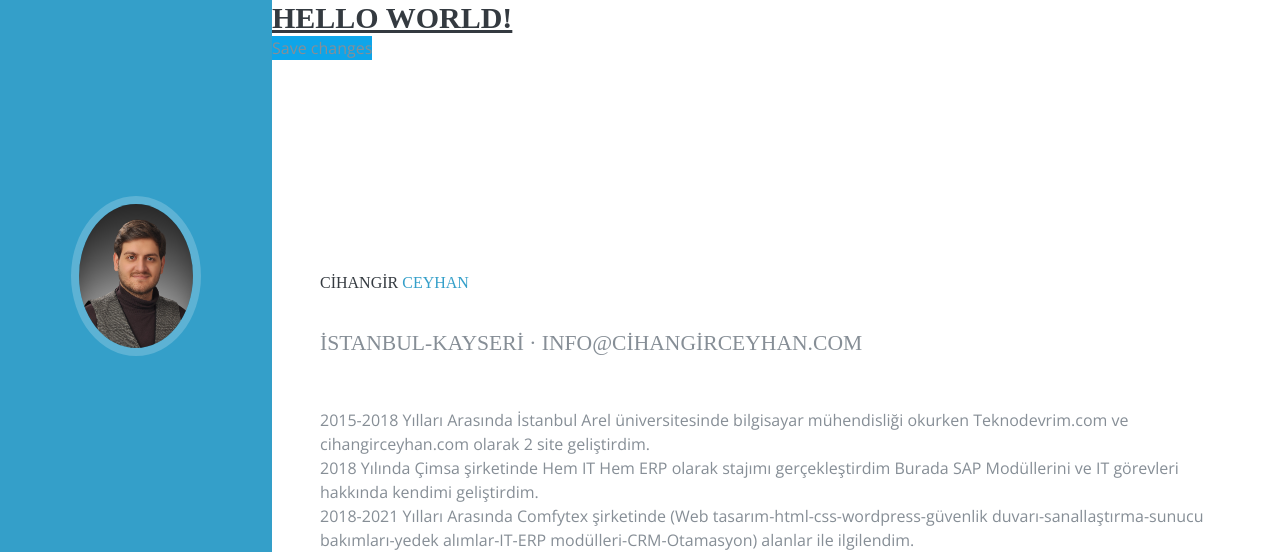
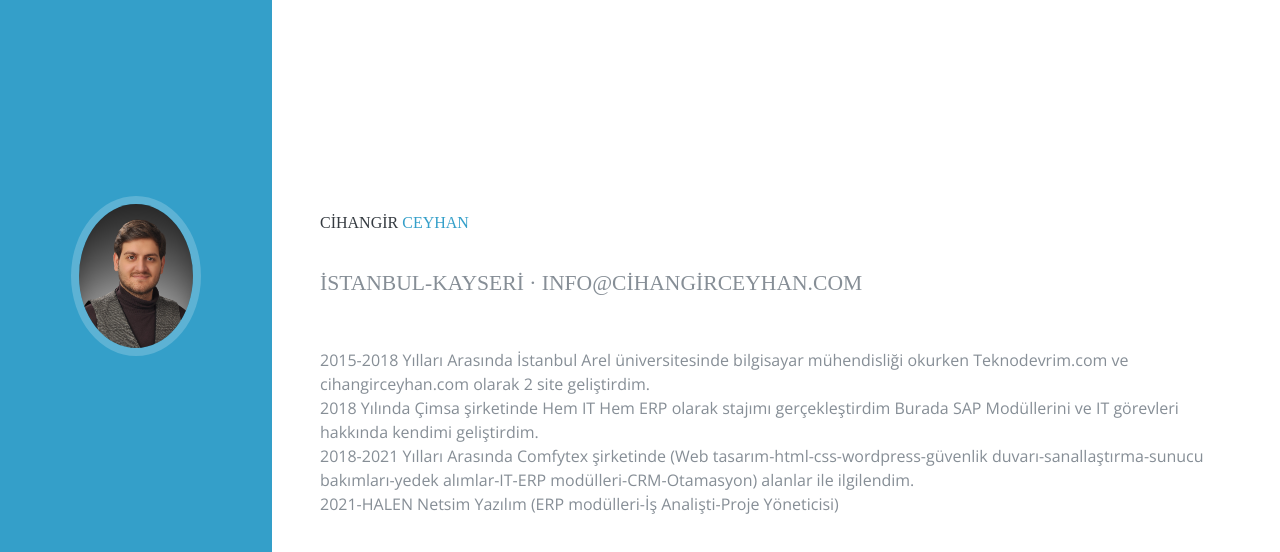
Before and after one commit to cihangirceyhan/cihangirceyhan.com, a website with bundled scripts: page public_html/index.html in a window 1280 px wide. Shown: the top 552 px of the page. Built offline with nearby package versions, Linux system fonts and the light colour scheme; a script that the page names is missing; a web font is replaced by a local one.

Commit message:
web-site-düzenleme v1.1

```diff
--- a/public_html/index.html
+++ b/public_html/index.html
@@ -59,15 +59,7 @@
 
 
   <body id="page-top">
-
-    <h1 class="text-3xl font-bold underline">
-      Hello world!
-            </h1>
-      <button class="bg-sky-500 hover:bg-sky-700 ">
-      Save changes
-      </button>
-
-                                <nav  class="navbar navbar-expand-lg navbar-dark bg-primary fixed-top" id="sideNav">
+      <nav  class="navbar navbar-expand-lg navbar-dark bg-primary fixed-top" id="sideNav">
 
       <a class="navbar-brand js-scroll-trigger" href="#page-top">
 
```
